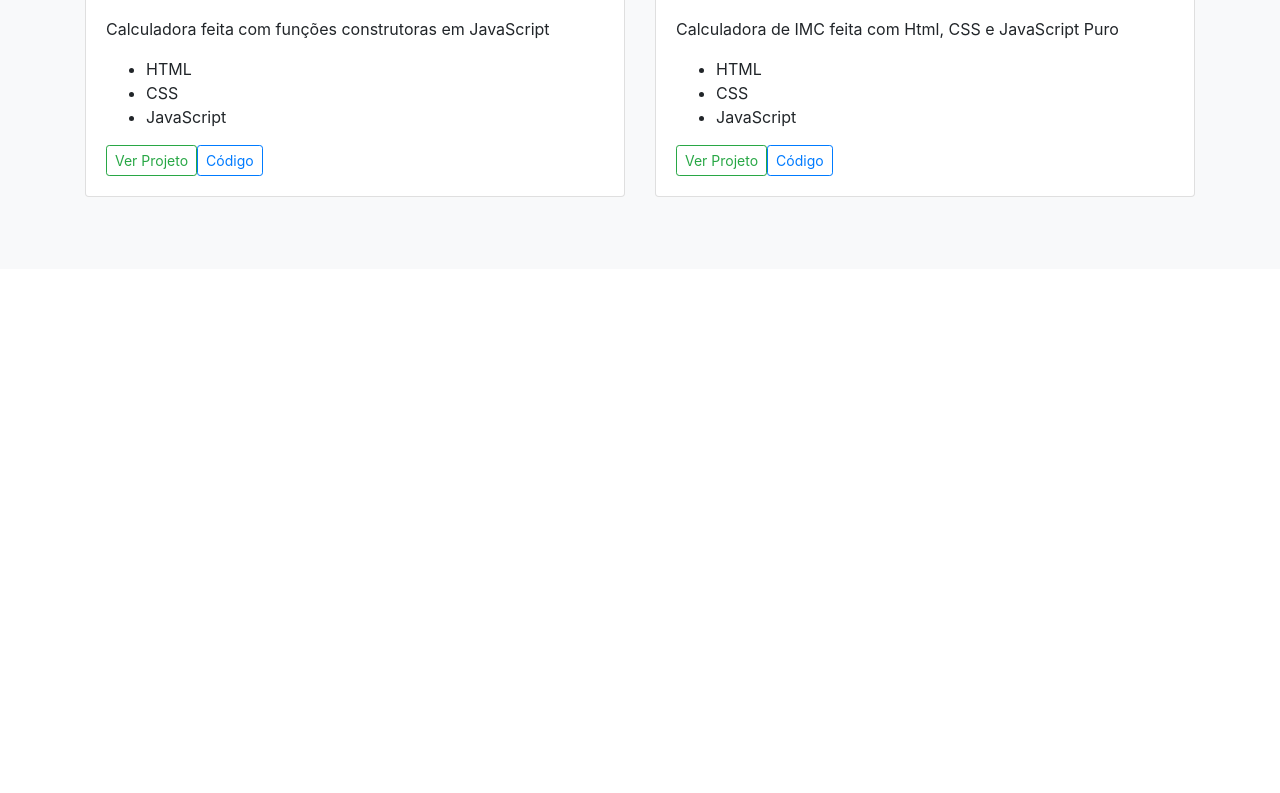
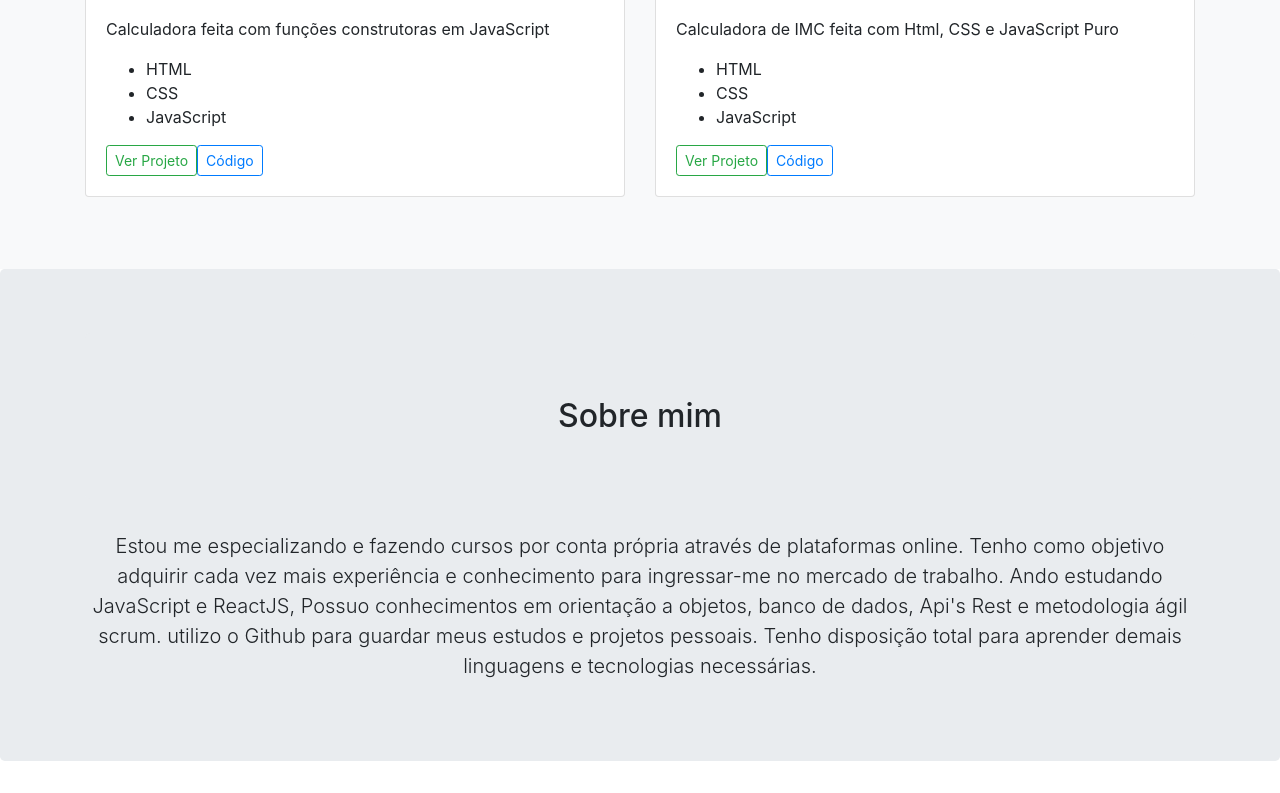
Before and after one commit to Arthurdso/Site-Portifolio, a plain HTML site: page index.html in a window 1280 px wide. Shown: the part 971-1764 px from the top of the page. Before the commit the page ends 1240 px from the top, so only its background shows below. Drawn offline with nearby package versions, Linux system fonts and the light colour scheme.

Commit message:
add section "Sobre mim"

```diff
--- a/index.html
+++ b/index.html
@@ -119,6 +119,18 @@
             </div>
         </div>
     </div>
+
+    <!--Sobre mim-->
+
+    <section class="jumbotron text-center">
+        <div class="container">
+            <h2 class="jumbotron heading">Sobre mim</h2>
+            <p class="lead">Estou me especializando e fazendo cursos por conta própria através de plataformas online. Tenho como objetivo adquirir cada vez mais
+                experiência e conhecimento para ingressar-me no mercado de trabalho. Ando estudando JavaScript e ReactJS, Possuo conhecimentos
+                em orientação a objetos, banco de dados, Api's Rest e metodologia ágil scrum. utilizo o Github para guardar meus estudos e projetos
+                pessoais. Tenho disposição total para aprender demais linguagens e tecnologias necessárias.</p>
+        </div>
+    </section>
 </body>
 
 </html>
```
